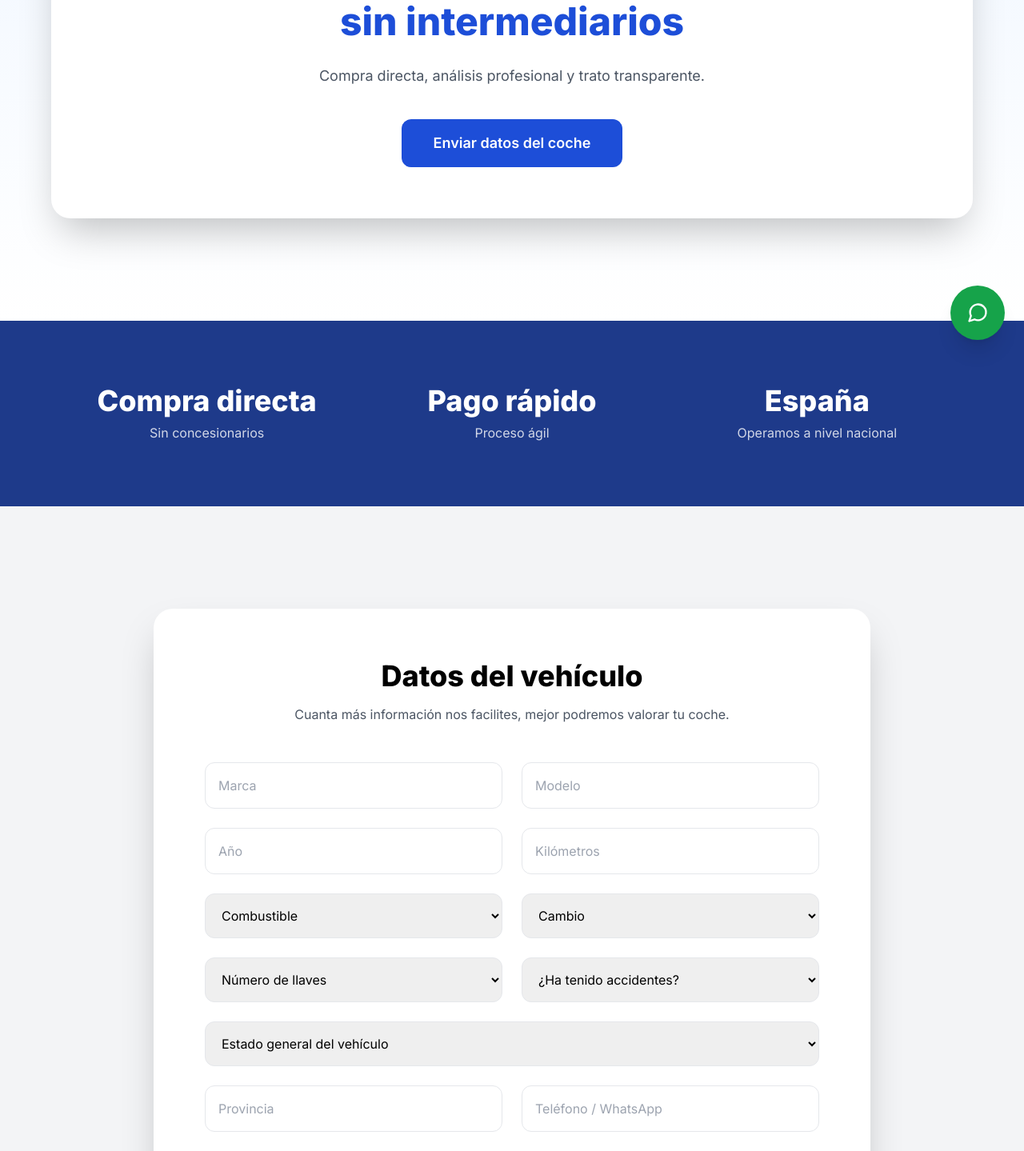
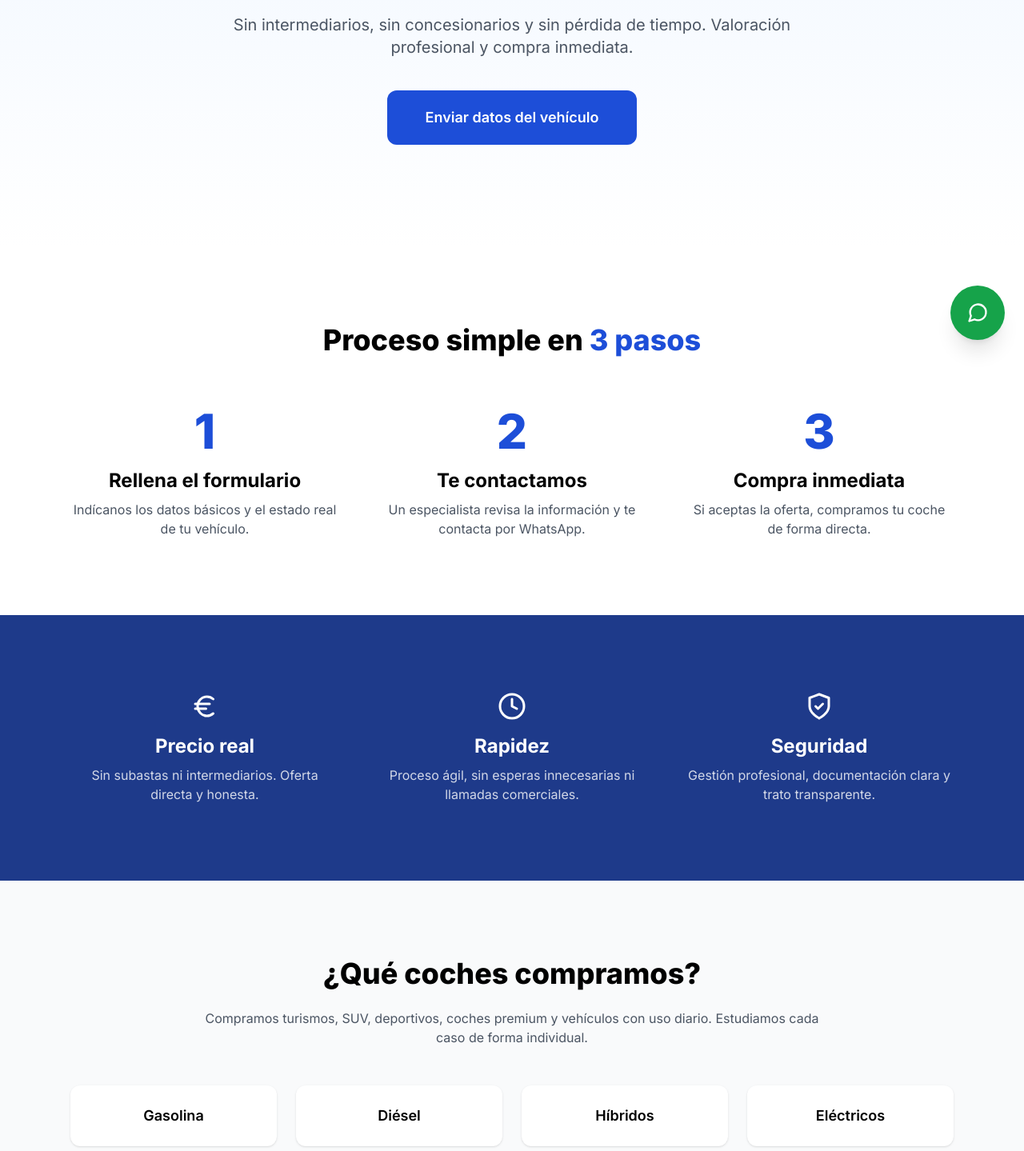
Before and after one commit to jvaloptt-oss/1clikcar, a Next.js app: page / in a window 1280 px wide. Shown: the part 351-1790 px from the top of the page at 80% size. Built offline with nearby package versions, Linux system fonts and the light colour scheme.

Commit message:
Upgrade homepage to enterprise design

```diff
--- a/src/app/page.tsx
+++ b/src/app/page.tsx
@@ -1,14 +1,14 @@
 "use client";
 
 import { useState } from "react";
-import { MessageCircle } from "lucide-react";
+import { MessageCircle, ShieldCheck, Clock, Euro } from "lucide-react";
 
 export default function Home() {
   return (
     <>
       {/* HEADER */}
       <header className="max-w-7xl mx-auto flex justify-between items-center px-8 py-6">
-        <div className="text-2xl font-bold">
+        <div className="text-2xl font-extrabold">
           <span className="text-blue-700">1Clik</span>
           <span className="text-black">Car</span>
         </div>
@@ -22,51 +22,106 @@ export default function Home() {
       </header>
 
       {/* HERO */}
-      <section className="py-32 px-6 bg-gradient-to-b from-blue-50 to-white">
-        <div className="max-w-6xl mx-auto bg-white rounded-3xl shadow-2xl p-16 text-center">
-          <h1 className="text-5xl font-extrabold mb-6 leading-tight">
+      <section className="bg-gradient-to-b from-blue-50 to-white py-32 px-6">
+        <div className="max-w-6xl mx-auto text-center">
+          <h1 className="text-5xl md:text-6xl font-extrabold mb-6 leading-tight">
             Compramos tu coche
             <br />
-            <span className="text-blue-700">sin intermediarios</span>
+            <span className="text-blue-700">de forma directa y segura</span>
           </h1>
 
-          <p className="text-gray-600 text-lg mb-10">
-            Compra directa, análisis profesional y trato transparente.
+          <p className="text-gray-600 text-xl mb-10 max-w-3xl mx-auto">
+            Sin intermediarios, sin concesionarios y sin pérdida de tiempo.
+            Valoración profesional y compra inmediata.
           </p>
 
           <a
             href="#form"
-            className="inline-block bg-blue-700 hover:bg-blue-800 text-white px-10 py-4 rounded-xl text-lg font-semibold transition"
+            className="inline-block bg-blue-700 hover:bg-blue-800 text-white px-12 py-5 rounded-xl text-lg font-semibold transition"
           >
-            Enviar datos del coche
+            Enviar datos del vehículo
           </a>
         </div>
       </section>
 
-      {/* BLOQUE CONFIANZA */}
-      <section className="bg-blue-900 py-20 text-white">
-        <div className="max-w-6xl mx-auto grid md:grid-cols-3 gap-10 px-6 text-center">
-          <div>
-            <p className="text-4xl font-extrabold">Compra directa</p>
-            <p className="opacity-80 mt-2">Sin concesionarios</p>
+      {/* PROCESO */}
+      <section className="py-24 bg-white">
+        <div className="max-w-6xl mx-auto px-6">
+          <h2 className="text-4xl font-extrabold text-center mb-16">
+            Proceso simple en <span className="text-blue-700">3 pasos</span>
+          </h2>
+
+          <div className="grid md:grid-cols-3 gap-12 text-center">
+            <Step
+              number="1"
+              title="Rellena el formulario"
+              text="Indícanos los datos básicos y el estado real de tu vehículo."
+            />
+            <Step
+              number="2"
+              title="Te contactamos"
+              text="Un especialista revisa la información y te contacta por WhatsApp."
+            />
+            <Step
+              number="3"
+              title="Compra inmediata"
+              text="Si aceptas la oferta, compramos tu coche de forma directa."
+            />
           </div>
-          <div>
-            <p className="text-4xl font-extrabold">Pago rápido</p>
-            <p className="opacity-80 mt-2">Proceso ágil</p>
-          </div>
-          <div>
-            <p className="text-4xl font-extrabold">España</p>
-            <p className="opacity-80 mt-2">Operamos a nivel nacional</p>
+        </div>
+      </section>
+
+      {/* DIFERENCIA */}
+      <section className="bg-blue-900 text-white py-24">
+        <div className="max-w-6xl mx-auto px-6 grid md:grid-cols-3 gap-12">
+          <Feature
+            icon={<Euro size={36} />}
+            title="Precio real"
+            text="Sin subastas ni intermediarios. Oferta directa y honesta."
+          />
+          <Feature
+            icon={<Clock size={36} />}
+            title="Rapidez"
+            text="Proceso ágil, sin esperas innecesarias ni llamadas comerciales."
+          />
+          <Feature
+            icon={<ShieldCheck size={36} />}
+            title="Seguridad"
+            text="Gestión profesional, documentación clara y trato transparente."
+          />
+        </div>
+      </section>
+
+      {/* QUE COMPRAMOS */}
+      <section className="py-24 bg-gray-50">
+        <div className="max-w-6xl mx-auto px-6 text-center">
+          <h2 className="text-4xl font-extrabold mb-6">
+            ¿Qué coches compramos?
+          </h2>
+          <p className="text-gray-600 mb-12 max-w-3xl mx-auto">
+            Compramos turismos, SUV, deportivos, coches premium y vehículos con
+            uso diario. Estudiamos cada caso de forma individual.
+          </p>
+
+          <div className="grid md:grid-cols-4 gap-6">
+            {["Gasolina", "Diésel", "Híbridos", "Eléctricos"].map((t) => (
+              <div
+                key={t}
+                className="bg-white p-6 rounded-xl shadow text-lg font-semibold"
+              >
+                {t}
+              </div>
+            ))}
           </div>
         </div>
       </section>
 
       {/* FORMULARIO */}
-      <section id="form" className="py-32 px-6 bg-gray-100">
+      <section id="form" className="py-32 bg-white px-6">
         <CompleteForm />
       </section>
 
-      {/* WHATSAPP FLOAT */}
+      {/* WHATSAPP */}
       <a
         href="https://wa.me/34600000000"
         target="_blank"
@@ -76,113 +131,79 @@ export default function Home() {
       </a>
 
       {/* FOOTER */}
-      <footer className="text-center py-10 text-gray-500">
-        © {new Date().getFullYear()} 1ClikCar · Compra directa de vehículos
+      <footer className="bg-gray-100 text-center py-10 text-gray-500">
+        © {new Date().getFullYear()} 1ClikCar · Compra directa de vehículos en
+        España
       </footer>
     </>
   );
 }
 
-/* ===========================
-   FORMULARIO PROFESIONAL
-=========================== */
+/* COMPONENTES */
+
+function Step({ number, title, text }: any) {
+  return (
+    <div>
+      <div className="text-blue-700 text-6xl font-extrabold mb-4">
+        {number}
+      </div>
+      <h3 className="text-2xl font-bold mb-2">{title}</h3>
+      <p className="text-gray-600">{text}</p>
+    </div>
+  );
+}
+
+function Feature({ icon, title, text }: any) {
+  return (
+    <div className="text-center">
+      <div className="mb-4 flex justify-center">{icon}</div>
+      <h3 className="text-2xl font-bold mb-2">{title}</h3>
+      <p className="opacity-80">{text}</p>
+    </div>
+  );
+}
+
+/* FORMULARIO */
 
 function CompleteForm() {
-  const [form, setForm] = useState({
-    marca: "",
-    modelo: "",
-    año: "",
-    km: "",
-    combustible: "",
-    cambio: "",
-    llaves: "",
-    accidentes: "",
-    estado: "",
-    provincia: "",
-    telefono: "",
-    info: "",
-  });
+  const [form, setForm] = useState<any>({});
 
-  const handleChange = (e: React.ChangeEvent<HTMLInputElement | HTMLSelectElement | HTMLTextAreaElement>) =>
+  const handleChange = (e: any) =>
     setForm({ ...form, [e.target.name]: e.target.value });
 
-  const sendForm = async () => {
-    const res = await fetch("/api/offer", {
-      method: "POST",
-      headers: { "Content-Type": "application/json" },
-      body: JSON.stringify(form),
-    });
-
-    const data = await res.json();
-    window.open(data.whatsappUrl, "_blank");
-  };
-
   return (
-    <div className="max-w-4xl mx-auto bg-white rounded-3xl shadow-2xl p-16">
-      <h2 className="text-4xl font-extrabold text-center mb-4">
-        Datos del vehículo
+    <div className="max-w-4xl mx-auto bg-gray-50 rounded-3xl shadow-2xl p-16">
+      <h2 className="text-4xl font-extrabold text-center mb-10">
+        Información del vehículo
       </h2>
 
-      <p className="text-center text-gray-600 mb-12">
-        Cuanta más información nos facilites, mejor podremos valorar tu coche.
-      </p>
-
       <div className="grid md:grid-cols-2 gap-6">
-        <input name="marca" placeholder="Marca" onChange={handleChange} className="border p-4 rounded-xl" />
-        <input name="modelo" placeholder="Modelo" onChange={handleChange} className="border p-4 rounded-xl" />
-        <input name="año" placeholder="Año" onChange={handleChange} className="border p-4 rounded-xl" />
-        <input name="km" placeholder="Kilómetros" onChange={handleChange} className="border p-4 rounded-xl" />
-
-        <select name="combustible" onChange={handleChange} className="border p-4 rounded-xl">
-          <option value="">Combustible</option>
-          <option>Gasolina</option>
-          <option>Diésel</option>
-          <option>Híbrido</option>
-          <option>Eléctrico</option>
-        </select>
-
-        <select name="cambio" onChange={handleChange} className="border p-4 rounded-xl">
-          <option value="">Cambio</option>
-          <option>Manual</option>
-          <option>Automático</option>
-        </select>
-
-        <select name="llaves" onChange={handleChange} className="border p-4 rounded-xl">
-          <option value="">Número de llaves</option>
-          <option>1 llave</option>
-          <option>2 llaves</option>
-        </select>
-
-        <select name="accidentes" onChange={handleChange} className="border p-4 rounded-xl">
-          <option value="">¿Ha tenido accidentes?</option>
-          <option>No</option>
-          <option>Sí, leve</option>
-          <option>Sí, grave</option>
-        </select>
-
-        <select name="estado" onChange={handleChange} className="border p-4 rounded-xl md:col-span-2">
-          <option value="">Estado general del vehículo</option>
-          <option>Excelente</option>
-          <option>Bueno</option>
-          <option>Normal</option>
-          <option>Necesita reparaciones</option>
-        </select>
-
-        <input name="provincia" placeholder="Provincia" onChange={handleChange} className="border p-4 rounded-xl" />
-        <input name="telefono" placeholder="Teléfono / WhatsApp" onChange={handleChange} className="border p-4 rounded-xl" />
+        {[
+          "Marca",
+          "Modelo",
+          "Año",
+          "Kilómetros",
+          "Provincia",
+          "Teléfono / WhatsApp",
+        ].map((p) => (
+          <input
+            key={p}
+            name={p}
+            placeholder={p}
+            onChange={handleChange}
+            className="border p-4 rounded-xl"
+          />
+        ))}
 
         <textarea
           name="info"
-          placeholder="Información adicional (extras, averías, observaciones...)"
+          placeholder="Información adicional (estado, extras, observaciones...)"
           onChange={handleChange}
           className="border p-4 rounded-xl md:col-span-2"
         />
 
-        <button
-          onClick={sendForm}
-          className="md:col-span-2 bg-blue-700 hover:bg-blue-800 text-white py-5 rounded-xl text-lg font-bold transition"
-        >
-          Enviar información del coche
+        <button className="md:col-span-2 bg-blue-700 hover:bg-blue-800 text-white py-5 rounded-xl text-lg font-bold transition">
+          Enviar información
         </button>
       </div>
     </div>
```
